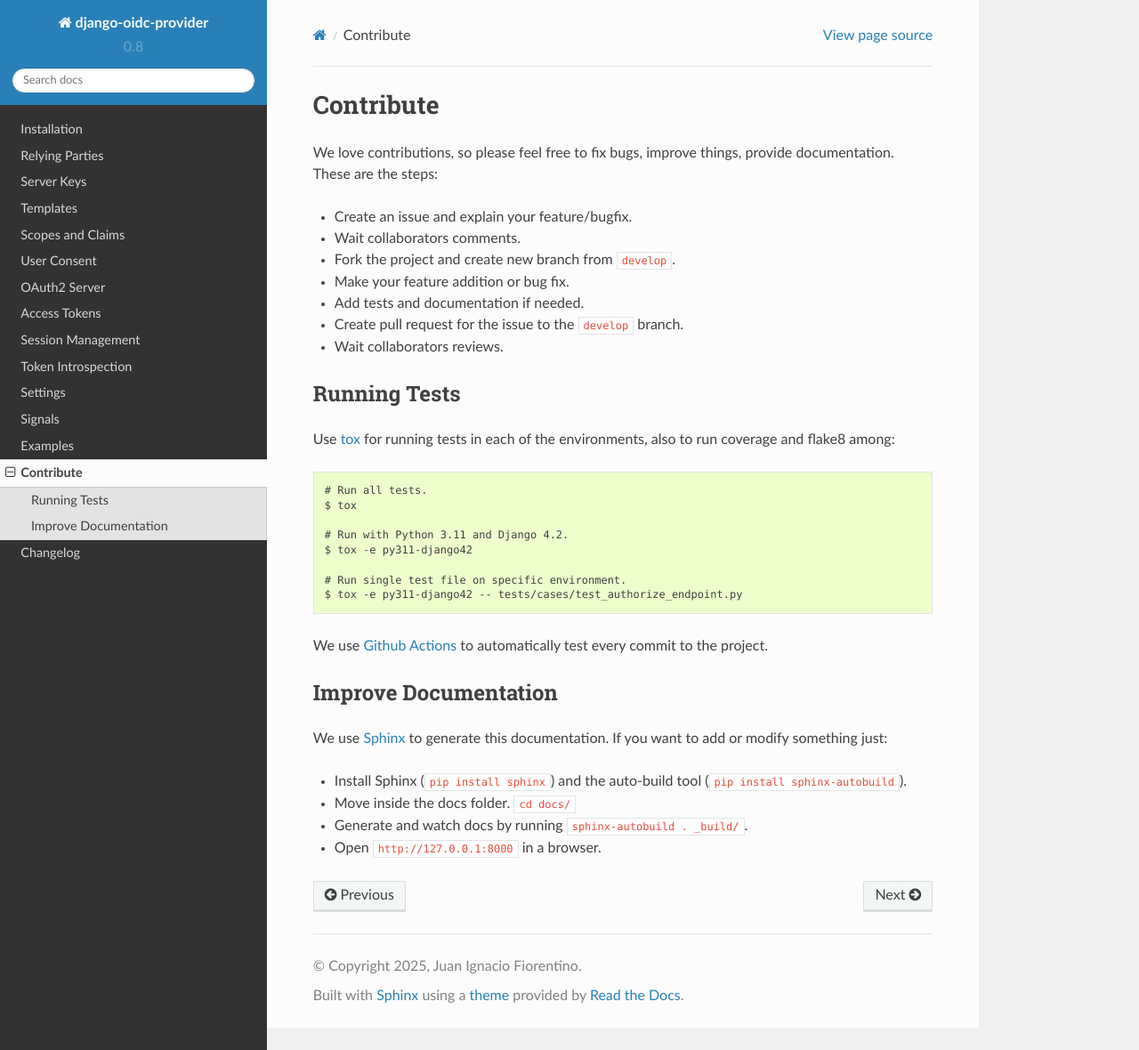
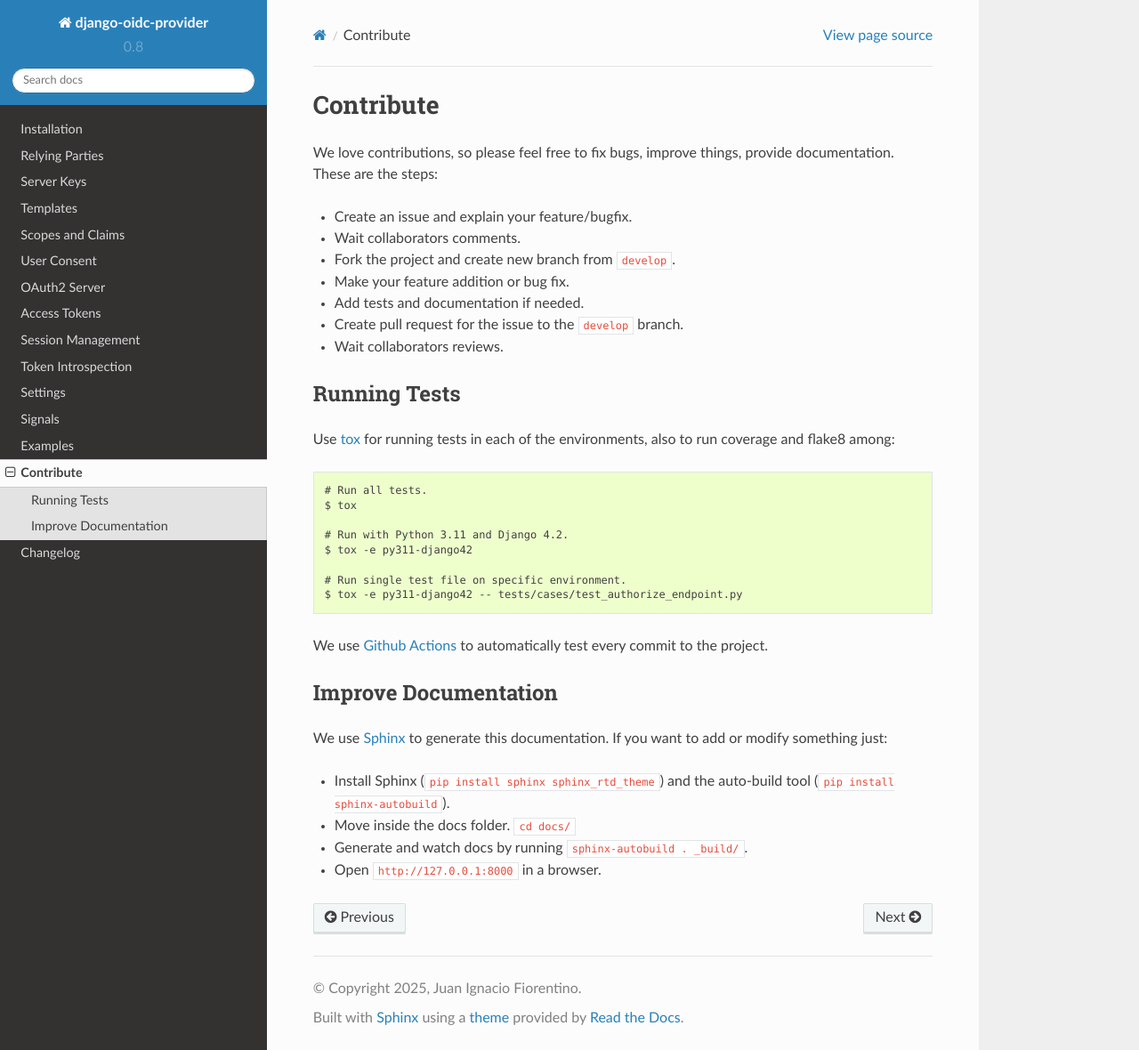
Before and after one commit to juanifioren/django-oidc-provider, a Sphinx documentation site: the page built from docs/sections/contribute.rst, in a window 1280 px wide and 1180 px high. Shown: the whole window at 89% size. Built offline with Sphinx 7.4.7 and the Read the Docs theme 2.0.0, drawn with Linux system fonts in a browser that asks for light colours.

Commit message:
Update docs

```diff
--- a/docs/sections/contribute.rst
+++ b/docs/sections/contribute.rst
@@ -34,7 +34,7 @@ Improve Documentation
 
 We use `Sphinx <http://www.sphinx-doc.org/>`_ to generate this documentation. If you want to add or modify something just:
 
-* Install Sphinx (``pip install sphinx``) and the auto-build tool (``pip install sphinx-autobuild``).
+* Install Sphinx (``pip install sphinx sphinx_rtd_theme``) and the auto-build tool (``pip install sphinx-autobuild``).
 * Move inside the docs folder. ``cd docs/``
 * Generate and watch docs by running ``sphinx-autobuild . _build/``.
 * Open ``http://127.0.0.1:8000`` in a browser.
```
